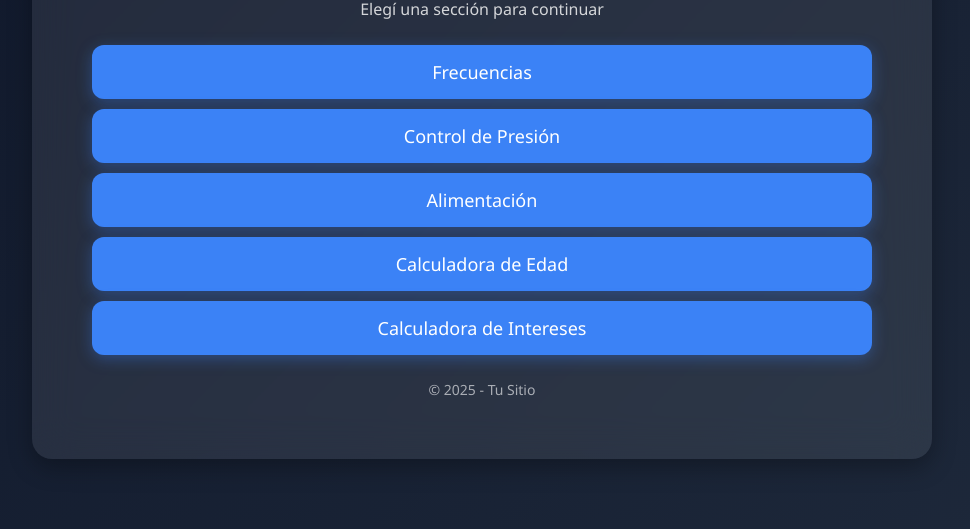
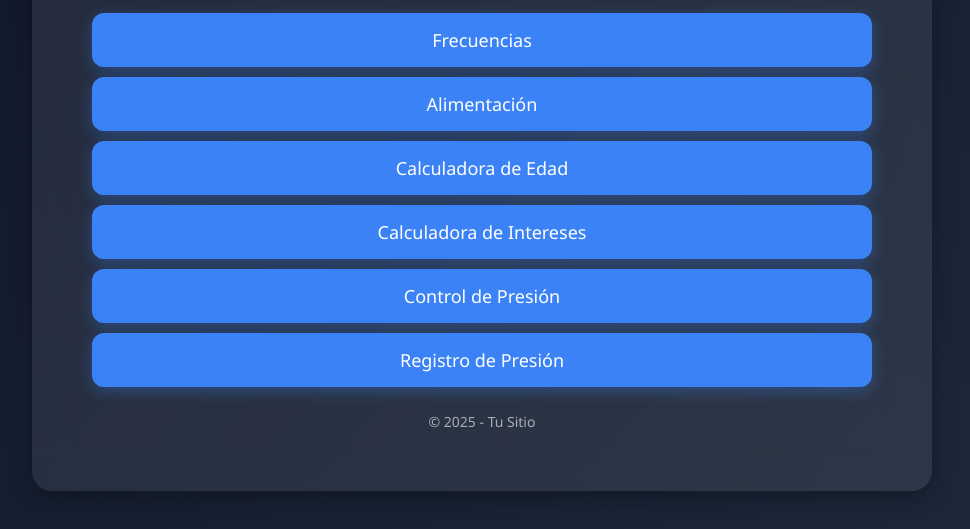
Before and after one commit to Facundo598/Principal, a plain HTML site: page index.html in a window 1280 px wide. Shown: the part 227-756 px from the top of the page, without its empty margins (158-1128 px from the left). Drawn offline with Linux system fonts and the light colour scheme.

Commit message:
Update index.html

```diff
--- a/index.html
+++ b/index.html
@@ -78,10 +78,11 @@
     <p>Elegí una sección para continuar</p>
 
     <a href=Frecuencias.html class="btn">Frecuencias</a>
-    <a href="https://docs.google.com/forms/d/e/1FAIpQLSf35FbOBM4S1HzysGAbdc2Wn0x4pmU1Gy5nE0js2k5x-UWdCg/viewform" class="btn">Control de Presión</a>
     <a href="https://facundo598.github.io/Alimentacion/" class="btn">Alimentación</a>
     <a href="https://facundo598.github.io/Calculadora-Edad/" class="btn">Calculadora de Edad</a>
     <a href="https://facundo598.github.io/Calculadora-Intereses/" class="btn">Calculadora de Intereses</a>
+    <a href="https://docs.google.com/forms/d/e/1FAIpQLSf35FbOBM4S1HzysGAbdc2Wn0x4pmU1Gy5nE0js2k5x-UWdCg/viewform" class="btn">Control de Presión</a>
+    <a href=RegistroPresion.html class="btn">Registro de Presión</a>
 
     <footer>© 2025 - Tu Sitio</footer>
   </div>
```
